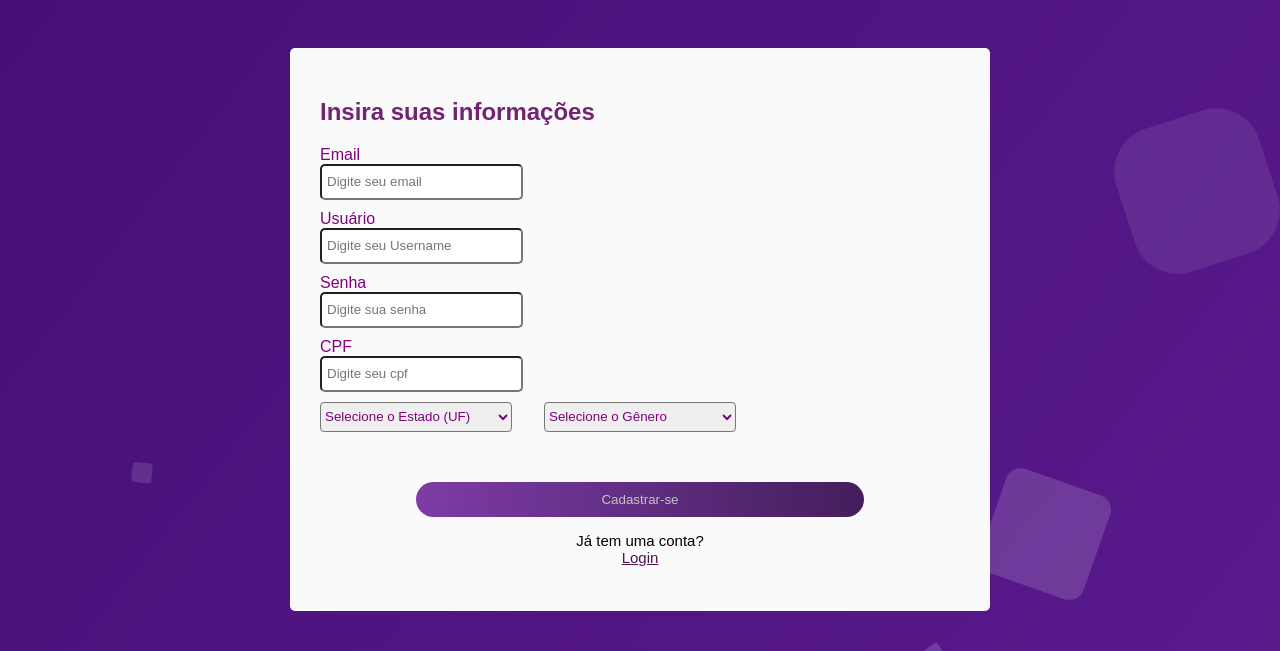
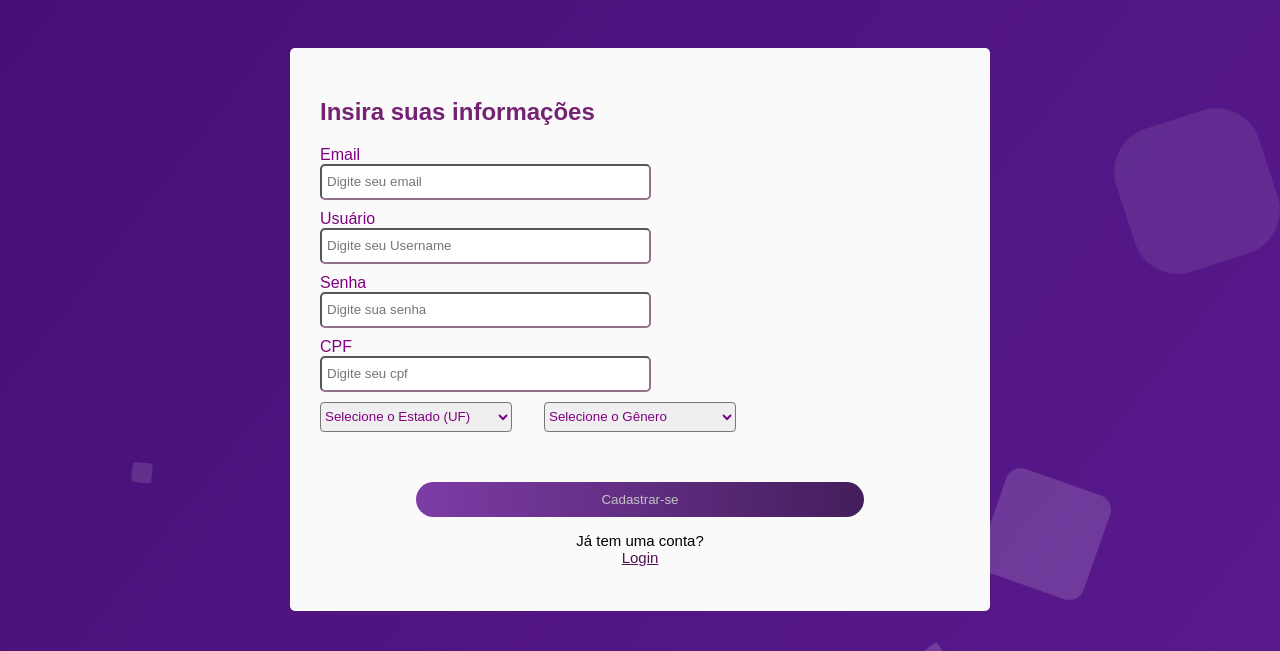
Before and after one commit to Joaofury/Projeto-do-TCC, a PHP site: page /cadastro.html in a window 1280 px wide. Shown: the top 651 px of the page. Run offline with PHP 8.4, Linux system fonts and the light colour scheme.

Commit message:
novo estilo de cadastro

```diff
--- a/cadastro.html
+++ b/cadastro.html
@@ -44,7 +44,7 @@
                             <label>Senha</label>
                             <input type="password" placeholder="Digite sua senha" name="senha" required />
                             </div>
-                            <div class="card-group-cad">
+                            <div class="card-group-cad cpf">
                                 <label>CPF</label>
                                 <input type="number" placeholder="Digite seu cpf" id="cpf" name="cpf" required />
                                 </div>
--- a/css/style.css
+++ b/css/style.css
@@ -96,11 +96,19 @@ body {
     display: block;
 }
 .card-group-cad > input{
+    position: relative;
   border-radius: 5px;
-  outline: 0;
-  width: 30%;
+  width: 50%;
   height: 30px;
   padding-left: 5px;
+  border-color: rgba(87, 39, 72, 0.655);
+  transition: 1s;
+}
+.card-group-cad input:focus{
+width: 100%;
+transition: 1s;
+border-color: rgb(199, 60, 199);
+outline: 0;
 }
 
 .card-group > button {
```
